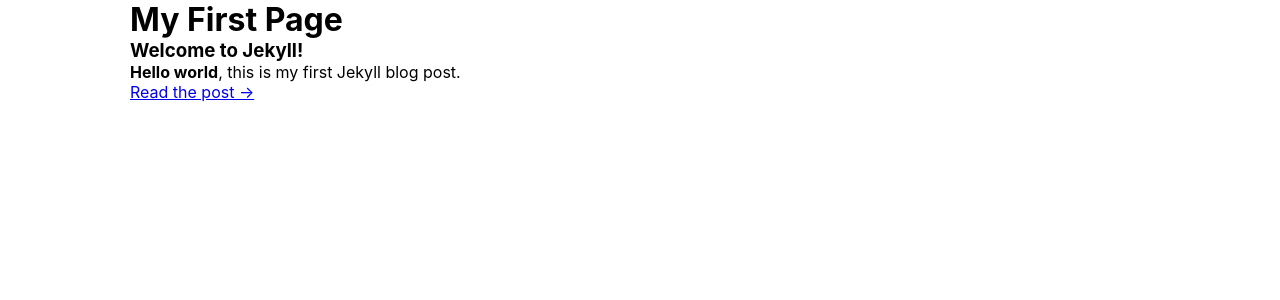
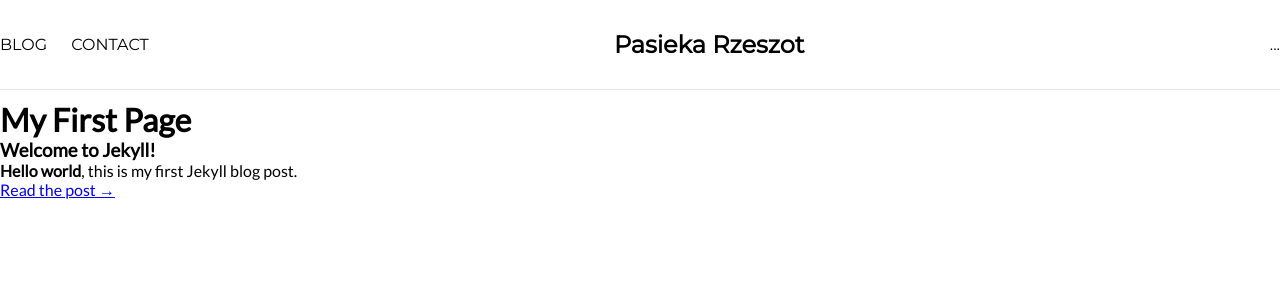
Before and after one commit to rzeszot/apiary-web, a Jekyll site: the page built from index.md, in a window 1280 px wide. Shown: the top 300 px of the page. Built offline with Jekyll 4.4.1, drawn with Linux system fonts in a browser that asks for light colours.

Commit message:
Nav enhancements

```diff
--- /dev/null
+++ b/_includes/nav.html
@@ -0,0 +1,20 @@
+<nav>
+  <div class='content'>
+    <div class='pages'>
+      <ul>
+        <li>
+          <a href='/'>Blog</a>
+        </li>
+        <li>
+          <a href='/contact'>Contact</a>
+        </li>
+      </ul>
+    </div>
+    <div class='logo'>
+      <h1>Pasieka Rzeszot</h1>
+    </div>
+    <div class='cart'>
+      ...
+    </div>
+  </div>
+</nav>
--- a/_layouts/main.html
+++ b/_layouts/main.html
@@ -6,6 +6,8 @@
     <link rel="stylesheet" href="{{ '/assets/css/main.css' | relative_url }}" />
   </head>
   <body>
+    {% include nav.html %}
+
     <div class='container'>
       <h1>{{ page.title }}</h1>
       <section>
--- /dev/null
+++ b/_sass/_nav.sass
@@ -0,0 +1,68 @@
+@import url('https://fonts.googleapis.com/css2?family=Lato')
+@import url('https://fonts.googleapis.com/css2?family=Montserrat')
+
+body
+  > nav
+    font-family: Montserrat
+    display: block
+    border-bottom: 1px solid rgba(0,0,0,0.1)
+    position: fixed
+    top: 0
+    left: 0
+    right: 0
+
+    > .content
+      max-width: $container-width
+      margin: 30px auto
+      display: flex
+      justify-content: space-between
+      align-items: center
+
+      > .pages
+        > ul
+          list-style-type: none
+
+          > li
+            display: inline-block
+            transition: top 1s cubic-bezier(.19,1,.22,1)
+
+            & + li
+              padding-left: 20px
+
+            &:hover a::after
+              transform: translateY(0)
+              opacity: 1
+
+            > a
+              font-weight: 500
+              display: inline-block
+              color: #000
+              line-height: 20px
+              transition: color 0.3s ease
+              text-decoration: none
+              text-transform: uppercase
+              position: relative
+
+              &::after
+                content: ""
+                position: absolute
+                left: 0
+                right: 0
+                bottom: 0
+                height: 1px
+                background-color: #000
+                transform: translateY(3px)
+                opacity: 0
+                transition: all 0.6s cubic-bezier(.19,1,.22,1), background 0.3s ease
+
+
+
+
+
+
+      > .logo
+
+      > .cart
+
+  > :nth-child(2)
+    padding-top: 100px
--- a/_sass/_reset.sass
+++ b/_sass/_reset.sass
@@ -1,3 +1,5 @@
+$container-width: 1440px
+
 *
   padding: 0
   margin: 0
@@ -5,4 +7,4 @@
 
 
 body
-  font-family: -apple-system, BlinkMacSystemFont, "Segoe UI", Helvetica, Arial, sans-serif, "Apple Color Emoji", "Segoe UI Emoji", "Segoe UI Symbol"
+  font-family: "Lato"
--- a/assets/css/main.sass
+++ b/assets/css/main.sass
@@ -4,7 +4,8 @@
 ---
 
 @import "reset"
+@import "nav"
 
 .container
-  max-width: 1020px
+  max-width: $container-width
   margin: 0 auto
```
Also changed, not shown: index.md (+0 -4 lines).
